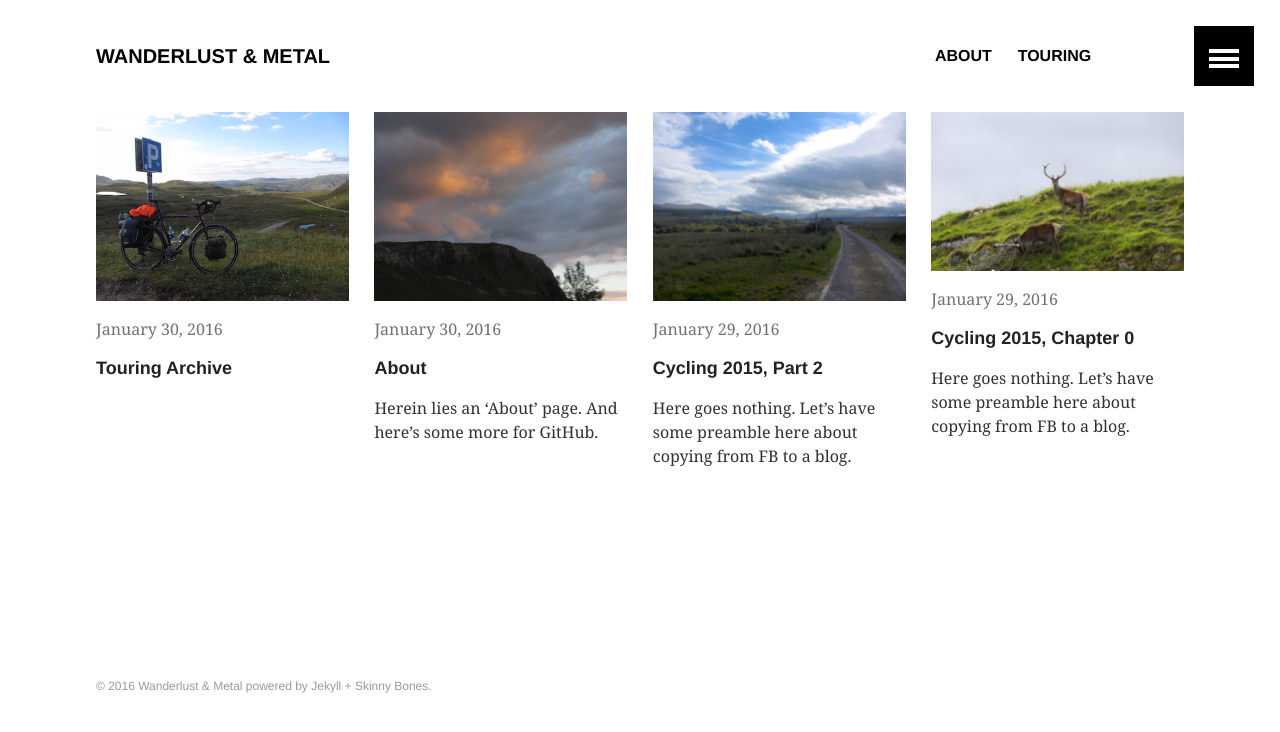
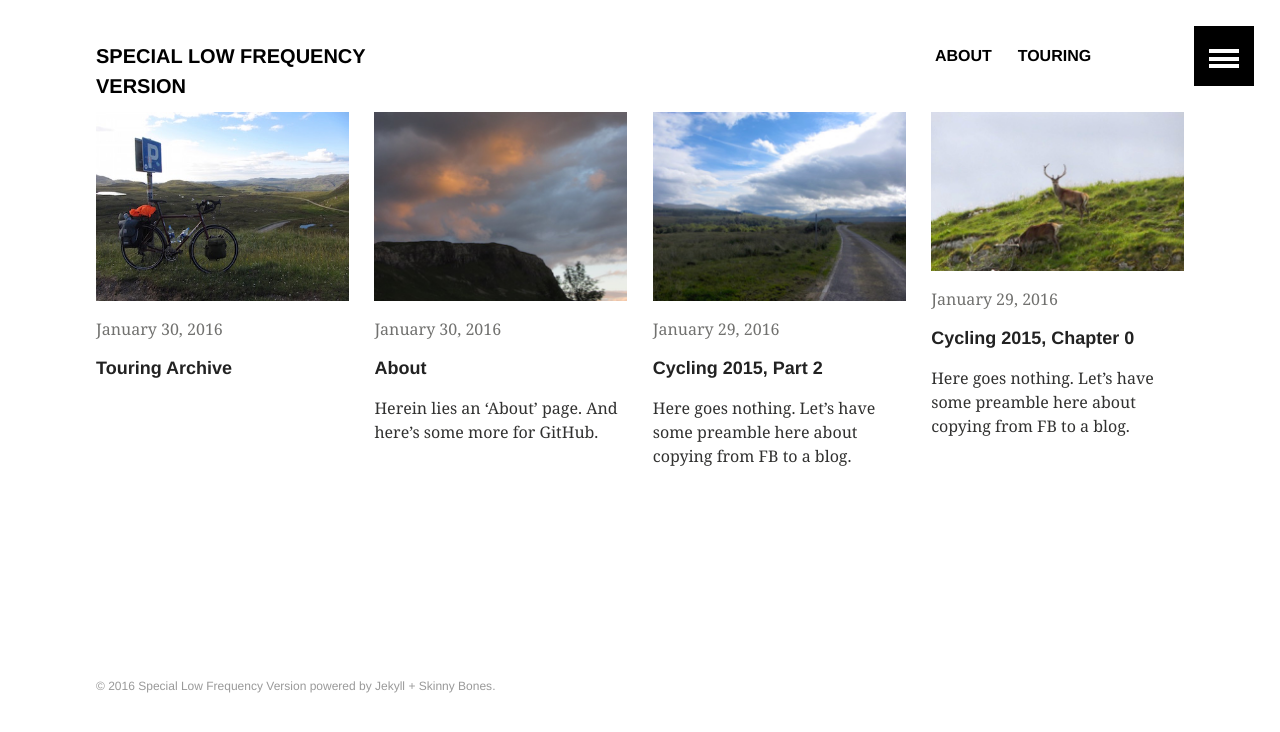
Before and after one commit to ArthurStart/git-blog, a Jekyll site: the page built from index.md, in a window 1280 px wide. Shown: the top 732 px of the page. Built offline with Jekyll 4.4.1, drawn with Linux system fonts in a browser that asks for light colours.

Commit message:
Changed title to Earth reference

```diff
--- a/_config.yml
+++ b/_config.yml
@@ -1,7 +1,7 @@
 # Site wide configuration
 
-title: Wanderlust & Metal
-description: Blog description goes here
+title: Special Low Frequency Version
+description:
 logo: # 120x120 px default image used for Twitter summary card
 teaser: teaser.jpg # 400x250 px default teaser image used in image archive grid
 locale: en
```
